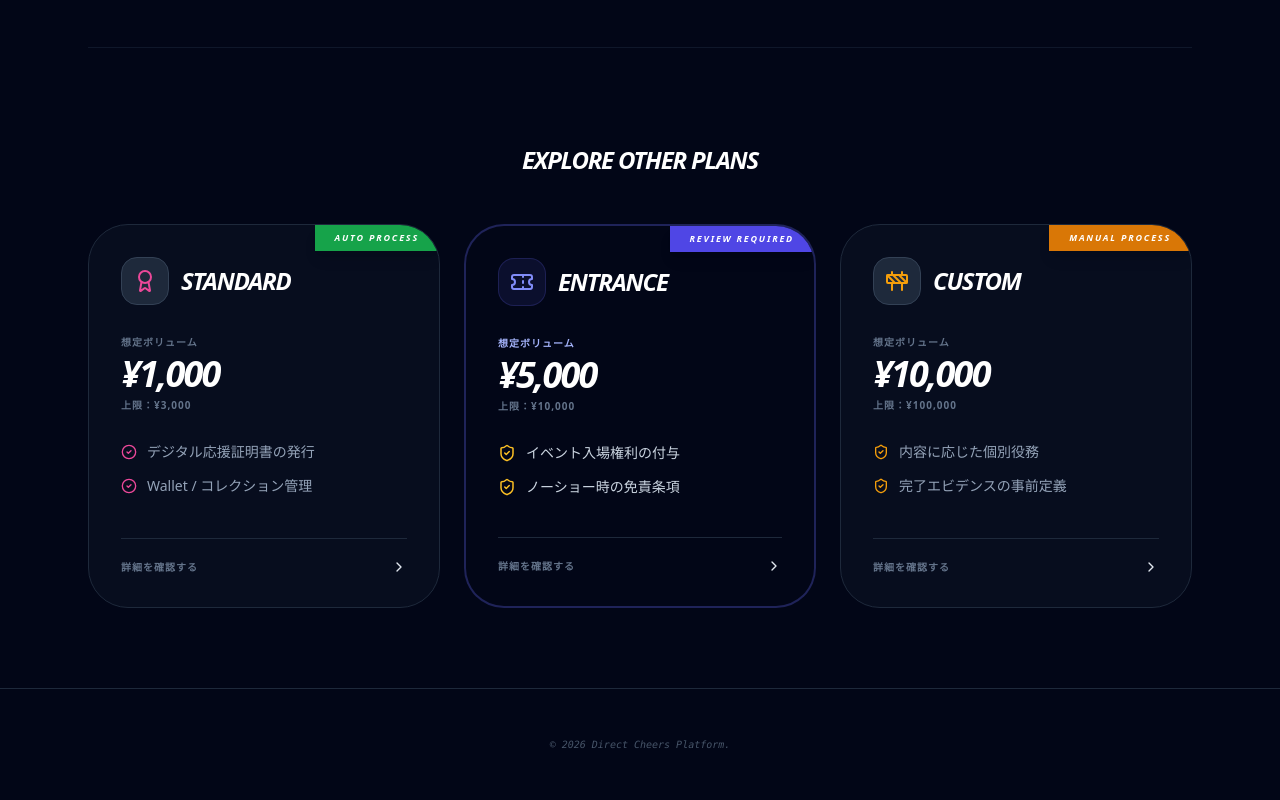
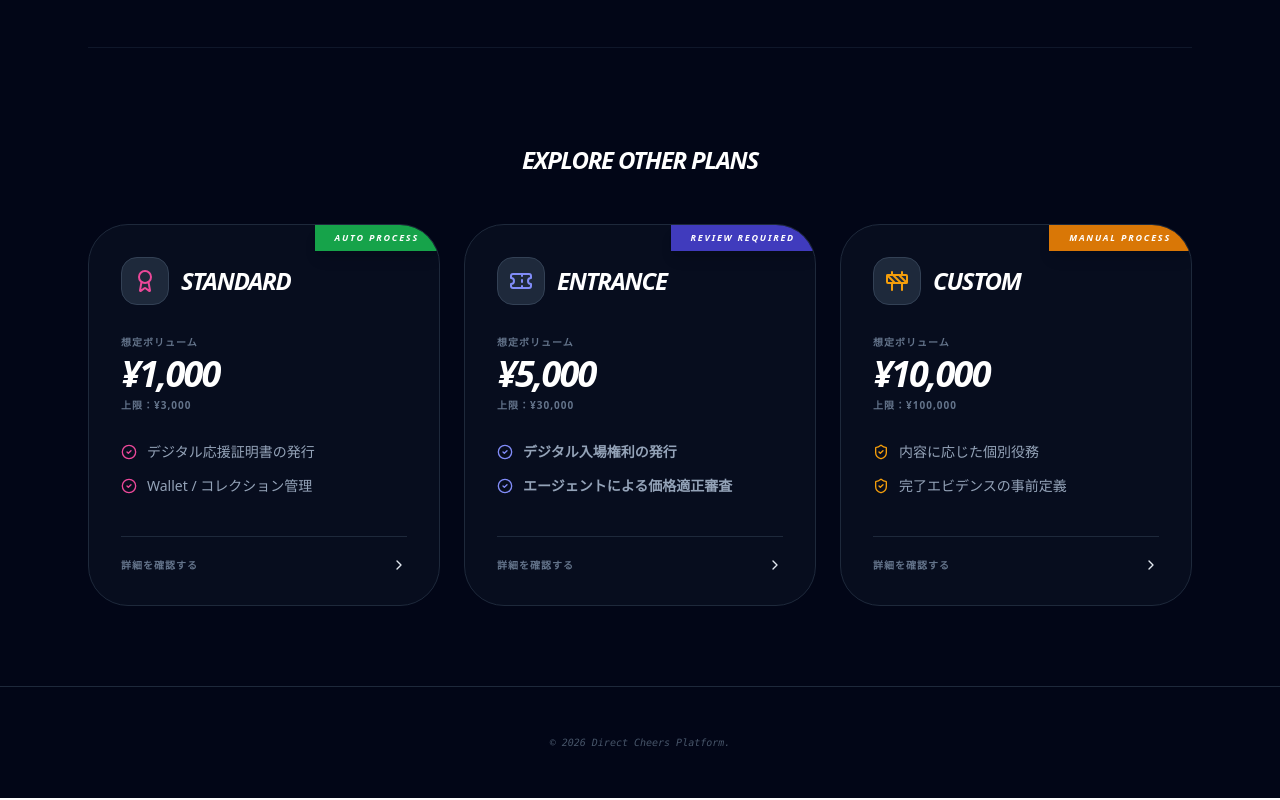
Before and after one commit to spacemindhiro/direct-cheers, a Next.js app: page /concept/message in a window 1280 px wide. Shown: the part 1441-2241 px from the top of the page. Built offline with nearby package versions, Linux system fonts and the light colour scheme; no server answers.

Commit message:
商品ラインナップの説明ページを追加

```diff
--- a/app/concept/message/page.tsx
+++ b/app/concept/message/page.tsx
@@ -138,21 +138,27 @@ export default function MessagePlanPage() {
               <div className="pt-5 border-t border-slate-800 flex items-center justify-between group-hover:text-pink-400 transition-colors"><span className="text-[10px] text-slate-500 font-bold uppercase tracking-widest">詳細を確認する</span><ChevronRight size={16} /></div>
             </Link>
 
-            {/* Entrance */}
-            <Link href="/concept/entrance" className="relative p-8 rounded-[2.5rem] bg-slate-950 border-2 border-indigo-500/30 flex flex-col group text-left hover:bg-indigo-500/5 transition-all overflow-hidden">
-              <div className="absolute top-0 right-0 z-10 px-5 py-1.5 bg-indigo-600 text-white text-[9px] font-black uppercase tracking-[0.2em] italic shadow-lg">Review Required</div>
+           {/* Entrance (Review Process) */}
+            <Link href="/concept/entrance" className="relative p-8 rounded-[2.5rem] bg-slate-900/40 border border-slate-800 flex flex-col group hover:border-indigo-500/50 transition-all text-left overflow-hidden">
+              <div className="absolute top-0 right-0 z-10 px-5 py-1.5 bg-indigo-600/80 text-white text-[9px] font-black uppercase tracking-[0.2em] italic shadow-lg flex items-center gap-1">
+                 Review Required
+              </div>
               <div className="flex items-center gap-3 mb-8">
-                <div className="w-12 h-12 rounded-2xl bg-indigo-500/10 flex items-center justify-center text-indigo-400 border border-indigo-500/20 group-hover:bg-indigo-500/20 transition-colors"><Ticket size={24} /></div>
+                <div className="w-12 h-12 rounded-2xl bg-slate-800 flex items-center justify-center text-indigo-400 border border-slate-700 group-hover:bg-indigo-500/10 transition-colors"><Ticket size={24} /></div>
                 <h4 className="text-2xl font-bold text-white italic uppercase tracking-tighter">Entrance</h4>
               </div>
               <div className="mb-8 leading-none">
-                <p className="text-indigo-300 text-[10px] uppercase font-bold tracking-widest mb-1">想定ボリューム</p>
+                <p className="text-slate-500 text-[10px] uppercase font-bold tracking-widest mb-1">想定ボリューム</p>
                 <p className="text-4xl font-black text-white italic tracking-tighter leading-tight">¥5,000</p>
-                <p className="text-[10px] font-bold text-slate-500 mt-1 uppercase tracking-widest">上限：¥10,000</p>
+                <p className="text-[10px] font-bold text-slate-500 mt-1 uppercase tracking-widest">上限：¥30,000</p>
               </div>
-              <ul className="text-sm text-slate-300 space-y-3.5 mb-10 flex-1 font-medium"><li className="flex items-center gap-2.5"><ShieldCheck size={18} className="text-amber-400" /> イベント入場権利の付与</li><li className="flex items-center gap-2.5"><ShieldCheck size={18} className="text-amber-400" /> ノーショー時の免責条項</li></ul>
-              <div className="pt-5 border-t border-slate-800 flex items-center justify-between group-hover:text-indigo-400 transition-colors"><span className="text-[10px] text-slate-500 font-bold uppercase tracking-widest">詳細を確認する</span><ChevronRight size={16} /></div>
+              <ul className="text-sm text-slate-400 space-y-3.5 mb-10 flex-1 font-medium">
+                <li className="flex items-center gap-2.5 font-bold"><CheckCircle2 size={16} className="text-indigo-400 shrink-0" /> デジタル入場権利の発行</li>
+                <li className="flex items-center gap-2.5 font-bold"><CheckCircle2 size={16} className="text-indigo-400 shrink-0" /> エージェントによる価格適正審査</li>
+              </ul>
+              <div className="pt-5 border-t border-slate-800 flex items-center justify-between group-hover:text-indigo-400 transition-colors font-bold"><span className="text-[10px] text-slate-500 font-bold uppercase tracking-widest">詳細を確認する</span><ChevronRight size={16} /></div>
             </Link>
+
 
             {/* Custom */}
             <Link href="/concept/custom" className="relative p-8 rounded-[2.5rem] bg-slate-900/40 border border-slate-800 flex flex-col group hover:border-amber-500/50 transition-all text-left overflow-hidden">
--- a/app/concept/standard/page.tsx
+++ b/app/concept/standard/page.tsx
@@ -146,21 +146,27 @@ export default function StandardPlanPage() {
               <div className="pt-5 border-t border-slate-800 flex items-center justify-between group-hover:text-violet-400 transition-colors"><span className="text-[10px] text-slate-500 font-bold uppercase tracking-widest">詳細を確認する</span><ChevronRight size={16} /></div>
             </Link>
 
-            {/* Entrance */}
-            <Link href="/concept/entrance" className="relative p-8 rounded-[2.5rem] bg-slate-950 border-2 border-indigo-500/30 flex flex-col group text-left hover:bg-indigo-500/5 transition-all overflow-hidden">
-              <div className="absolute top-0 right-0 z-10 px-5 py-1.5 bg-indigo-600 text-white text-[9px] font-black uppercase tracking-[0.2em] italic shadow-lg">Review Required</div>
+           {/* Entrance (Review Process) */}
+            <Link href="/concept/entrance" className="relative p-8 rounded-[2.5rem] bg-slate-900/40 border border-slate-800 flex flex-col group hover:border-indigo-500/50 transition-all text-left overflow-hidden">
+              <div className="absolute top-0 right-0 z-10 px-5 py-1.5 bg-indigo-600/80 text-white text-[9px] font-black uppercase tracking-[0.2em] italic shadow-lg flex items-center gap-1">
+                 Review Required
+              </div>
               <div className="flex items-center gap-3 mb-8">
-                <div className="w-12 h-12 rounded-2xl bg-indigo-500/10 flex items-center justify-center text-indigo-400 border border-indigo-500/20 group-hover:bg-indigo-500/20 transition-colors"><Ticket size={24} /></div>
+                <div className="w-12 h-12 rounded-2xl bg-slate-800 flex items-center justify-center text-indigo-400 border border-slate-700 group-hover:bg-indigo-500/10 transition-colors"><Ticket size={24} /></div>
                 <h4 className="text-2xl font-bold text-white italic uppercase tracking-tighter">Entrance</h4>
               </div>
               <div className="mb-8 leading-none">
-                <p className="text-indigo-300 text-[10px] uppercase font-bold tracking-widest mb-1">想定ボリューム</p>
+                <p className="text-slate-500 text-[10px] uppercase font-bold tracking-widest mb-1">想定ボリューム</p>
                 <p className="text-4xl font-black text-white italic tracking-tighter leading-tight">¥5,000</p>
-                <p className="text-[10px] font-bold text-slate-500 mt-1 uppercase tracking-widest">上限：¥10,000</p>
+                <p className="text-[10px] font-bold text-slate-500 mt-1 uppercase tracking-widest">上限：¥30,000</p>
               </div>
-              <ul className="text-sm text-slate-300 space-y-3.5 mb-10 flex-1 font-medium"><li className="flex items-center gap-2.5"><ShieldCheck size={18} className="text-amber-400" /> イベント入場権利の付与</li><li className="flex items-center gap-2.5"><ShieldCheck size={18} className="text-amber-400" /> ノーショー時の免責条項</li></ul>
-              <div className="pt-5 border-t border-slate-800 flex items-center justify-between group-hover:text-indigo-400 transition-colors"><span className="text-[10px] text-slate-500 font-bold uppercase tracking-widest">詳細を確認する</span><ChevronRight size={16} /></div>
+              <ul className="text-sm text-slate-400 space-y-3.5 mb-10 flex-1 font-medium">
+                <li className="flex items-center gap-2.5 font-bold"><CheckCircle2 size={16} className="text-indigo-400 shrink-0" /> デジタル入場権利の発行</li>
+                <li className="flex items-center gap-2.5 font-bold"><CheckCircle2 size={16} className="text-indigo-400 shrink-0" /> エージェントによる価格適正審査</li>
+              </ul>
+              <div className="pt-5 border-t border-slate-800 flex items-center justify-between group-hover:text-indigo-400 transition-colors font-bold"><span className="text-[10px] text-slate-500 font-bold uppercase tracking-widest">詳細を確認する</span><ChevronRight size={16} /></div>
             </Link>
+
 
             {/* Custom */}
             <Link href="/concept/custom" className="relative p-8 rounded-[2.5rem] bg-slate-900/40 border border-slate-800 flex flex-col group hover:border-amber-500/50 transition-all text-left overflow-hidden">
--- a/app/page.tsx
+++ b/app/page.tsx
@@ -224,8 +224,8 @@ export default function LandingPage() {
                 <p className="text-slate-600 text-[10px] font-mono mt-1">上限: ¥30,000</p>
               </div>
               <ul className="text-sm text-slate-300 space-y-3.5 mb-10 flex-1 font-semibold">
-                <li className="flex items-center gap-2.5"><ShieldCheck size={18} className="text-amber-400" /> イベント入場権利の付与</li>
-                <li className="flex items-center gap-2.5"><ShieldCheck size={18} className="text-amber-400" /> ノーショー時の免責条項</li>
+               <li className="flex items-center gap-2.5 font-bold"><CheckCircle2 size={16} className="text-indigo-400 shrink-0" /> デジタル入場権利の発行</li>
+                <li className="flex items-center gap-2.5 font-bold"><CheckCircle2 size={16} className="text-indigo-400 shrink-0" /> エージェントによる価格適正審査</li>
               </ul>
               <div className="pt-5 border-t border-slate-800 flex items-center justify-between group-hover:text-indigo-400 transition-colors">
                 <span className="text-[10px] text-slate-500 font-bold uppercase tracking-widest">詳細を確認する</span>
```
